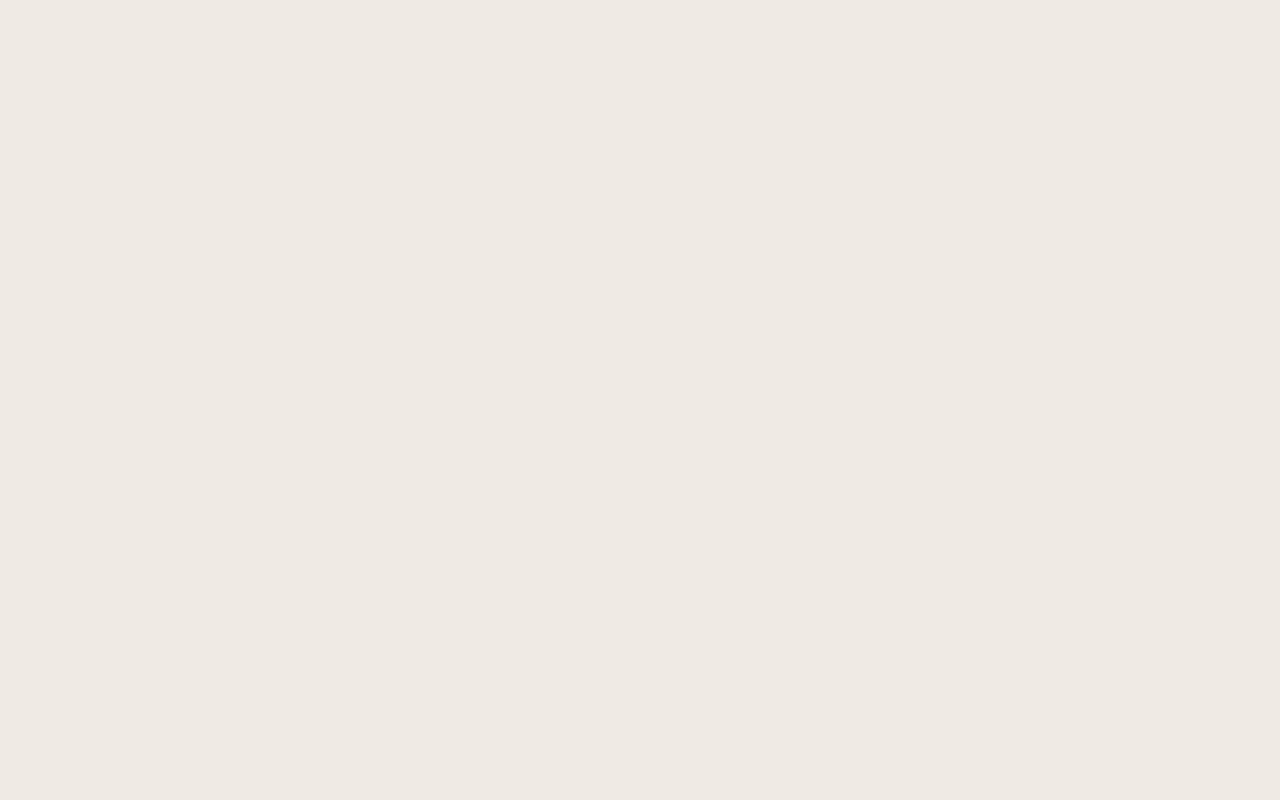
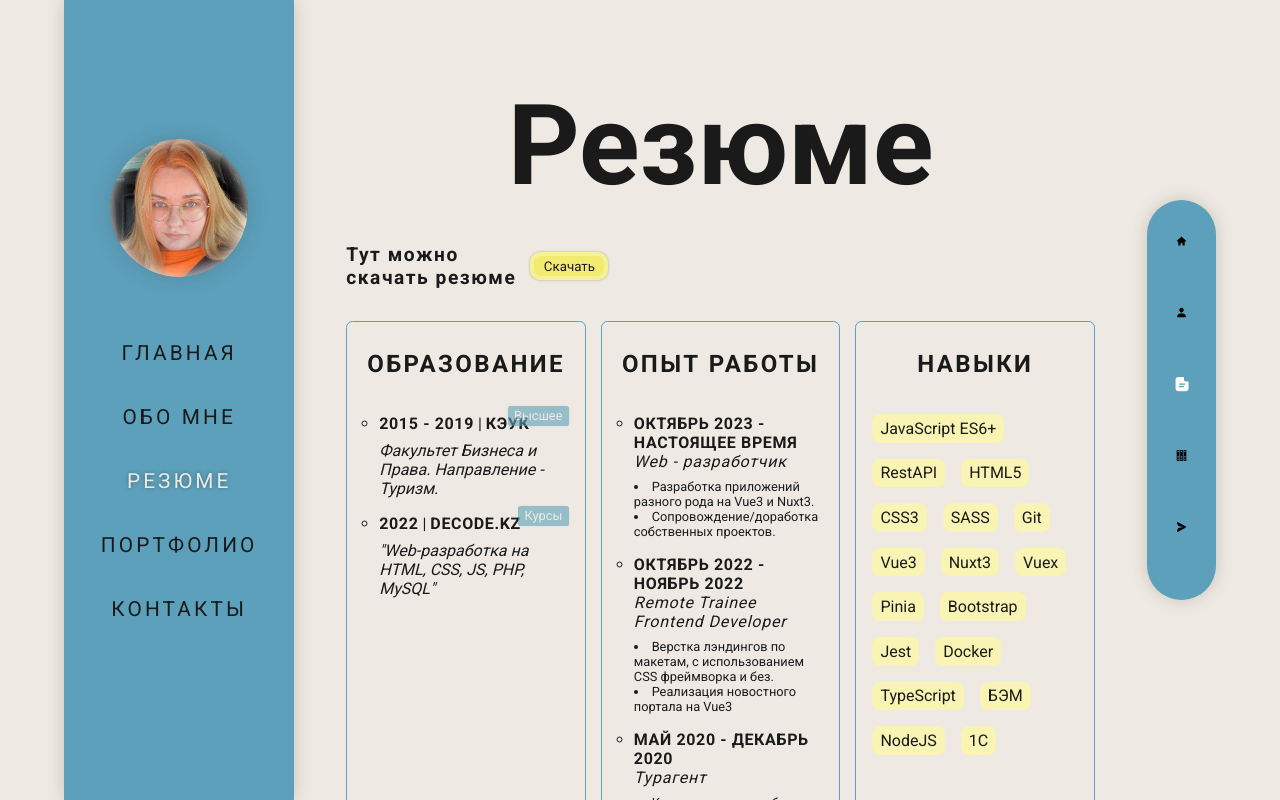
Before and after one commit to Anastassiya-Rybak/self-expression, a Nuxt app: page /Cv in a window 1280 px wide. Before the commit this address had no page. Shown: the top 800 px of the page. Built offline with nearby package versions, Linux system fonts and the light colour scheme.

Commit message:
feat: resume page

```diff
--- /dev/null
+++ b/pages/Cv.vue
@@ -0,0 +1,215 @@
+<template>
+    <NuxtLayout name="custom">
+        <section class="resume page-content">
+            <h1 class="resume__title">Резюме</h1>
+            <div class="resume__download">
+                <h2>Тут можно скачать резюме</h2>
+                <button>Скачать</button>
+            </div>
+            <div class="resume__content">
+                <section class="resume__content-item">
+                    <h3>Образование</h3>
+                    <ol class="resume__content-item-wrap">
+                        <li class="resume__content-item-first">
+                            <b>2015 - 2019</b> | <b>КЭУК</b>
+                            <p>Факультет Бизнеса и Права.
+                                Направление - Туризм.
+                            </p>
+                            <span class="resume__content-item-mark">Высшее</span>
+                        </li>
+                        <li class="resume__content-item-first">
+                            <b>2022</b> | <b>Decode.kz</b>
+                            <p>"Web-разработка на HTML, CSS, JS, PHP, MySQL"</p>
+                            <span class="resume__content-item-mark">Курсы</span>
+                        </li>
+                    </ol>
+                </section>
+                <section class="resume__content-item">
+                    <h3>Опыт работы</h3>
+                    <ol class="resume__content-item-wrap">
+                        <li class="resume__content-item-first">
+                            <b>Октябрь 2023 - настоящее время</b>
+                            <h4>Web - разработчик</h4>
+                            <ul>
+                                <li>Разработка приложений разного рода на Vue3 и Nuxt3.</li>
+                                <li>Сопровождение/доработка собственных проектов.</li>
+                            </ul>
+                        </li>
+                        <li class="resume__content-item-first">
+                            <b>Октябрь 2022 - Ноябрь 2022</b>
+                            <h4>Remote Trainee Frontend Developer</h4>
+                            <ul>
+                                <li>Верстка лэндингов по макетам, с использованием CSS фреймворка и без.</li>
+                                <li>Реализация новостного портала на Vue3</li>
+                            </ul>
+                        </li>
+                        <li class="resume__content-item-first">
+                            <b>Май 2020 - Декабрь 2020</b>
+                            <h4>Турагент</h4>
+                            <ul>
+                                <li>Консультация и подбор тура пакетов</li>
+                                <li>Страхование авто</li>
+                                <li>Продажа авиа/ЖД билетов</li>
+                            </ul>
+                        </li>
+                    </ol>
+                </section>
+                <section class="resume__content-item">
+                    <h3>Навыки</h3>
+                    <ol class="resume__content-item-wrap resume__content-item-wrap_skills">
+                        <li>JavaScript ES6+</li>
+                        <li>RestAPI</li>
+                        <li>HTML5</li>
+                        <li>CSS3</li>
+                        <li>SASS</li>
+                        <li>Git</li>
+                        <li>Vue3</li>
+                        <li>Nuxt3</li>
+                        <li>Vuex</li>
+                        <li>Pinia</li>
+                        <li>Bootstrap</li>
+                        <li>Jest</li>
+                        <li>Docker</li>
+                        <li>TypeScript</li>
+                        <li>БЭМ</li>
+                        <li>NodeJS</li>
+                        <li>1C</li>
+                    </ol>
+                </section>
+            </div>
+            <aside class="resume__aside">
+                <span>Русский язык - носитель. Английский язык - B1.</span>
+                <span>Контактный номер: <a href="tel:87776840869">8-777-684-08-69</a></span>
+            </aside>
+        </section>
+    </NuxtLayout>
+</template>
+
+<script setup>
+
+</script>
+
+<style lang="scss" scoped>
+    .resume {
+        &__title {
+            font-size: 7em;
+            text-align: center;
+        }
+
+        &__download {
+            display: flex;
+            justify-content: space-between;
+            align-items: center;
+            width: 35%;
+            margin: 2em 0;
+
+            h2 {
+                font-size: 1.2em;
+                letter-spacing: 0.08em;
+            }
+
+            button {
+                background-color: $accent2;
+                padding: 0.5em 1em;
+                border: none;
+                border-radius: 0.8em;
+                box-shadow: 0 0 0.2em rgba(0, 0, 0, 0.281),
+                0 0 0 0.3em rgba(255, 255, 255, 0.26) inset;
+                cursor: pointer;
+                transition: all 0.3s;
+
+                &:active {
+                    box-shadow: 0 0 0.05em rgba(0, 0, 0, 0.281),
+                    0 0 0 0.3em rgba(255, 255, 255, 0.26) inset;
+                }
+            }
+        }
+
+        &__content {
+            display: flex;
+            justify-content: space-between;
+            width: 100%;
+            margin-bottom: 2em;
+
+            &-item {
+                width: 32%;
+                padding: 1em;
+                border: 1px solid $accent;
+                border-radius: 0.4em;
+
+                h3 {
+                    font-size: 1.5em;
+                    letter-spacing: 0.1em;
+                    text-transform: uppercase;
+                    text-align: center;
+                    padding: 0.5em 0 1.5em;
+                }
+
+                &-wrap {
+                    display: flex;
+                    flex-direction: column;
+                    gap: 1em;
+
+                    &_skills {
+                        flex-direction: row;
+                        flex-wrap: wrap;
+
+                        li {
+                            background-color: $accent2;
+                            padding: 0.3em 0.5em;
+                            border-radius: 0.5em;
+                            box-shadow: 0 0 0 1em #ffffff77 inset;
+                        }
+                    }
+                }
+
+                &-first {
+                    position: relative;
+                    list-style: circle;
+                    margin-left: 1em;
+
+                    b {
+                        text-transform: uppercase;
+                        letter-spacing: 0.04em;
+                    }
+                    h4 {
+                        letter-spacing: 0.05em;
+                        font-style: italic;
+                        font-weight: 400;
+                        margin-bottom: 0.5em;
+                    }
+
+                    p {
+                        margin-top: 0.5em;
+                        font-style: italic;
+                    }
+
+                    li {
+                        list-style: inside;
+                        font-size: 0.8em;
+                    }
+                }
+
+                &-mark {
+                    position: absolute;
+                    top: -10%;
+                    right: 0;
+                    font-size: 0.8em;
+                    background-color: $accent;
+                    color: $main-light;
+                    padding: 0.2em 0.5em;
+                    border-radius: 0.2em;
+                    box-shadow: 0 0 0.2em rgba(0, 0, 0, 0.11);
+                    opacity: 0.6;
+                }
+            }
+        }
+
+        aside {
+            display: flex;
+            flex-direction: column;
+            align-items: end;
+            gap: 1em;
+        }
+    }
+</style>
```
